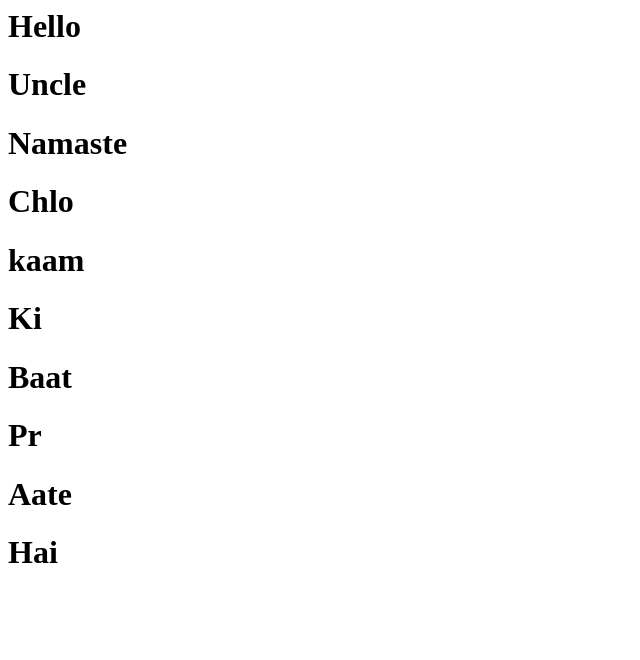
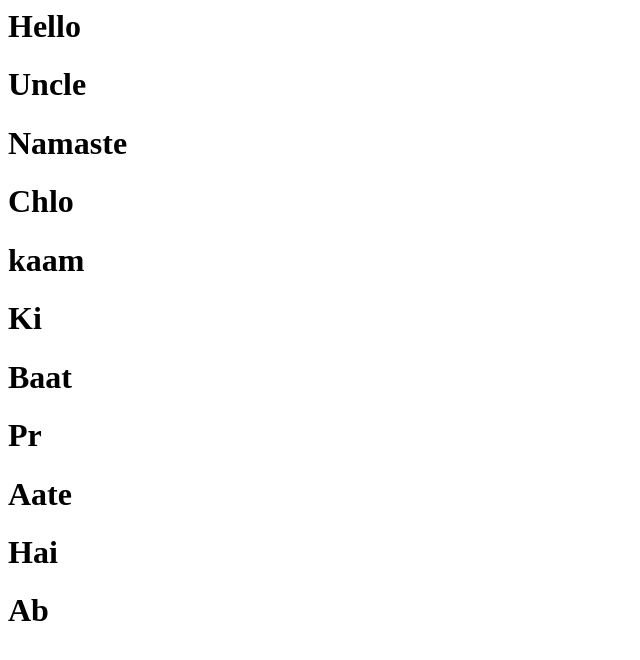
Before and after one commit to Umanghere/reactBig, a plain HTML site: page index.html in a window 1280 px wide. Shown: the whole page, without its empty margins (0-640 px from the left). Drawn offline with Linux system fonts and the light colour scheme.

Commit message:
Update index.html

```diff
--- a/index.html
+++ b/index.html
@@ -16,5 +16,6 @@
     <h1>Pr</h1>
     <h1>Aate</h1>
     <h1>Hai</h1>
+    <h1>Ab</h1>
 </body>
 </html>
```
